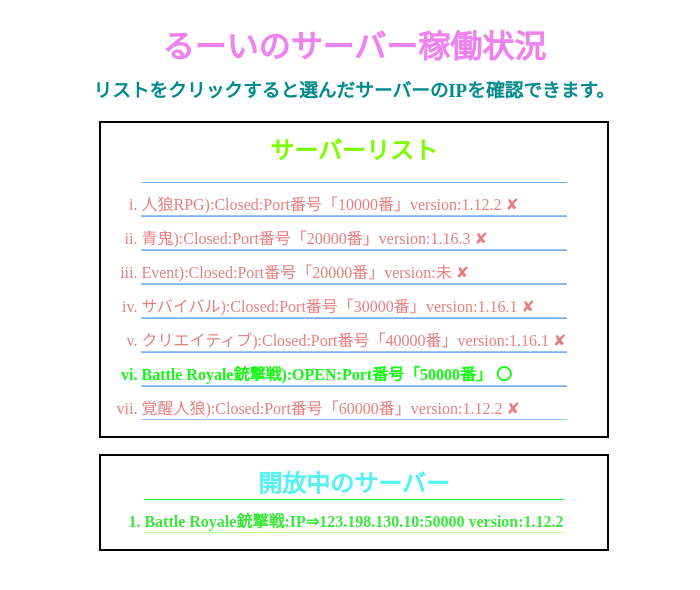
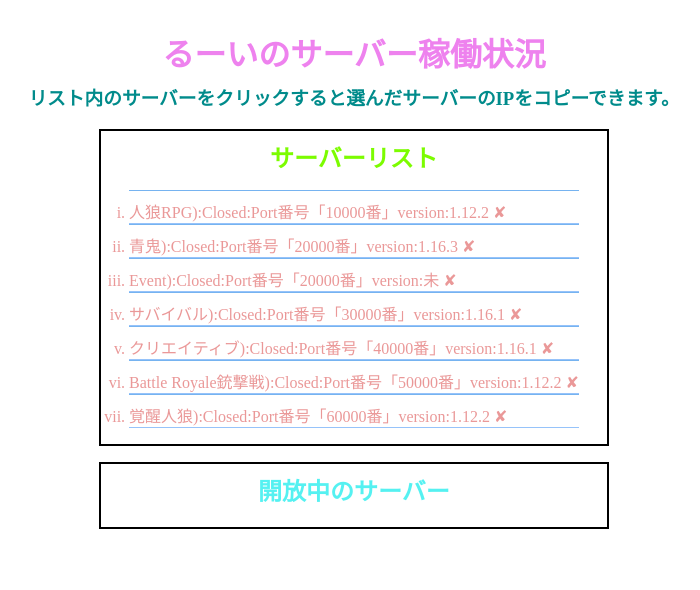
Before and after one commit to rooyrooy123/ROYServerStatus, a plain HTML site: page index.html in a window 1280 px wide. Shown: the whole page, without its empty margins (286-986 px from the left). Drawn offline with Linux system fonts and the light colour scheme.

Commit message:
made changes

```diff
--- a/index.html
+++ b/index.html
@@ -11,8 +11,8 @@
     </head>
     <body>
       <div class="center">
-        <h1 style="color:violet; font-weight:bolder; margin-bottom: auto;">るーいのサーバー稼働状況</h1>
-        <h3 style="margin-top:1vh; color:darkcyan;">リストをクリックすると選んだサーバーのIPを確認できます。</h3>
+        <a><h1 style="color:violet; font-weight:bolder; margin-bottom: auto;">るーいのサーバー稼働状況</h1></a>
+        <h3 style="margin-top:1vh; color:darkcyan;" class="aboutcopy">リスト内のサーバーをクリックすると選んだサーバーのIPをコピーできます。</h3>
       </div>
         <div class="contents">
           <h2 style="color:lawngreen; margin:0%; padding-top:1vh">サーバーリスト</h2>
--- a/replace.txt
+++ b/replace.txt
@@ -3,5 +3,5 @@
 Event):Closed:Port番号「20000番」:)
 サバイバル):Closed:Port番号「30000番」:)
 クリエイティブ):Closed:Port番号「40000番」:)
-Battle Royale銃撃戦):OPEN:Port番号「50000番」:)
+Battle Royale銃撃戦):Closed:Port番号「50000番」:)
 覚醒人狼):Closed:Port番号「60000番」:)
--- a/style.css
+++ b/style.css
@@ -1,3 +1,58 @@
+
+
+a {
+  position: relative;
+  display: inline-block;
+  text-decoration: none;
+}
+a::after {
+  position: absolute;
+  bottom: 0px;
+  left: 0;
+  content: '';
+  width: 100%;
+  height: 2px;
+  background: rgb(83, 229, 158);
+  transform: scale(0, 1);
+  transform-origin: left top;
+  transition: all 0.4s;
+  -webkit-transition: all 0.4s;
+  -moz-transition: all 0.4s;
+  -ms-transition: all 0.4s;
+  -o-transition: all 0.4s;
+}
+a:hover::after {
+  transform: scale(1, 1);
+  -webkit-transform: scale(1, 1);
+  -moz-transform: scale(1, 1);
+  -ms-transform: scale(1, 1);
+  -o-transform: scale(1, 1);
+}
+
+.aboutcopy{
+  transition:all 1s 0s ease;
+}
+.aboutcopy:hover{
+  transform:rotateY(360deg) scale(1);
+  -webkit-transform:rotateY(360deg) scale(1);
+  -moz-transform:rotateY(360deg) scale(1);
+  -ms-transform:rotateY(360deg) scale(1);
+  -o-transform:rotateY(360deg) scale(1);
+  transition:all 1.5s 0s ease;
+  -webkit-transition:all 1.5s 0s ease;
+  -moz-transition:all 1.5s 0s ease;
+  -ms-transition:all 1.5s 0s ease;
+  -o-transition:all 1.5s 0s ease;
+}
+.aboutcopy:hover::after{
+  content:'(これで簡単にコピペできる)';
+  transition:all 1s 0s ease-in-out;
+  -webkit-transition:all 1s 0s ease-in-out;
+  -moz-transition:all 1s 0s ease-in-out;
+  -ms-transition:all 1s 0s ease-in-out;
+  -o-transition:all 1s 0s ease-in-out;
+}
+
 .center{
 
     text-align: center;
@@ -79,7 +134,7 @@ li:hover{
 
 /* open or close */
 .serverclose{
-    color: rgba(207, 19, 19, 0.54);
+    color: rgba(207, 19, 19, 0.436);
   }
 
 .serverclose:hover{
```
